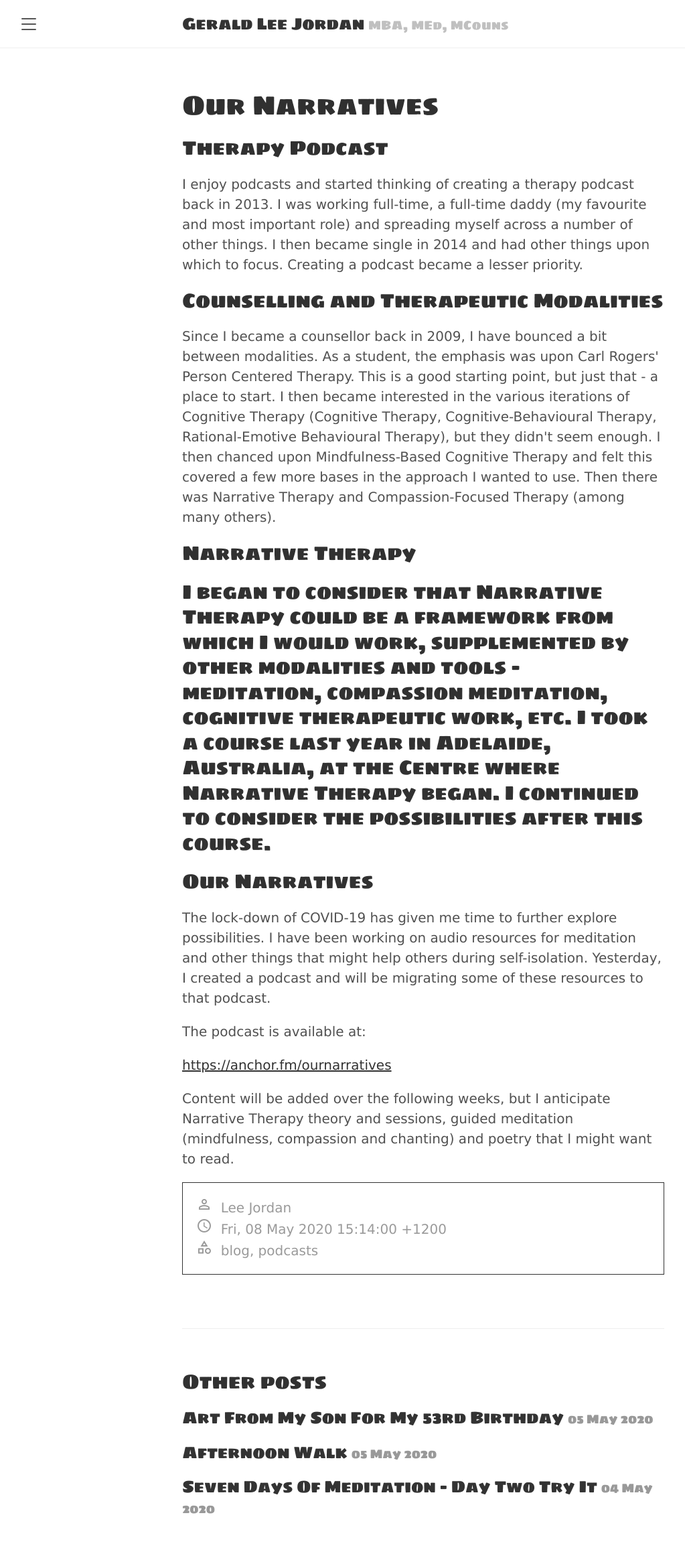
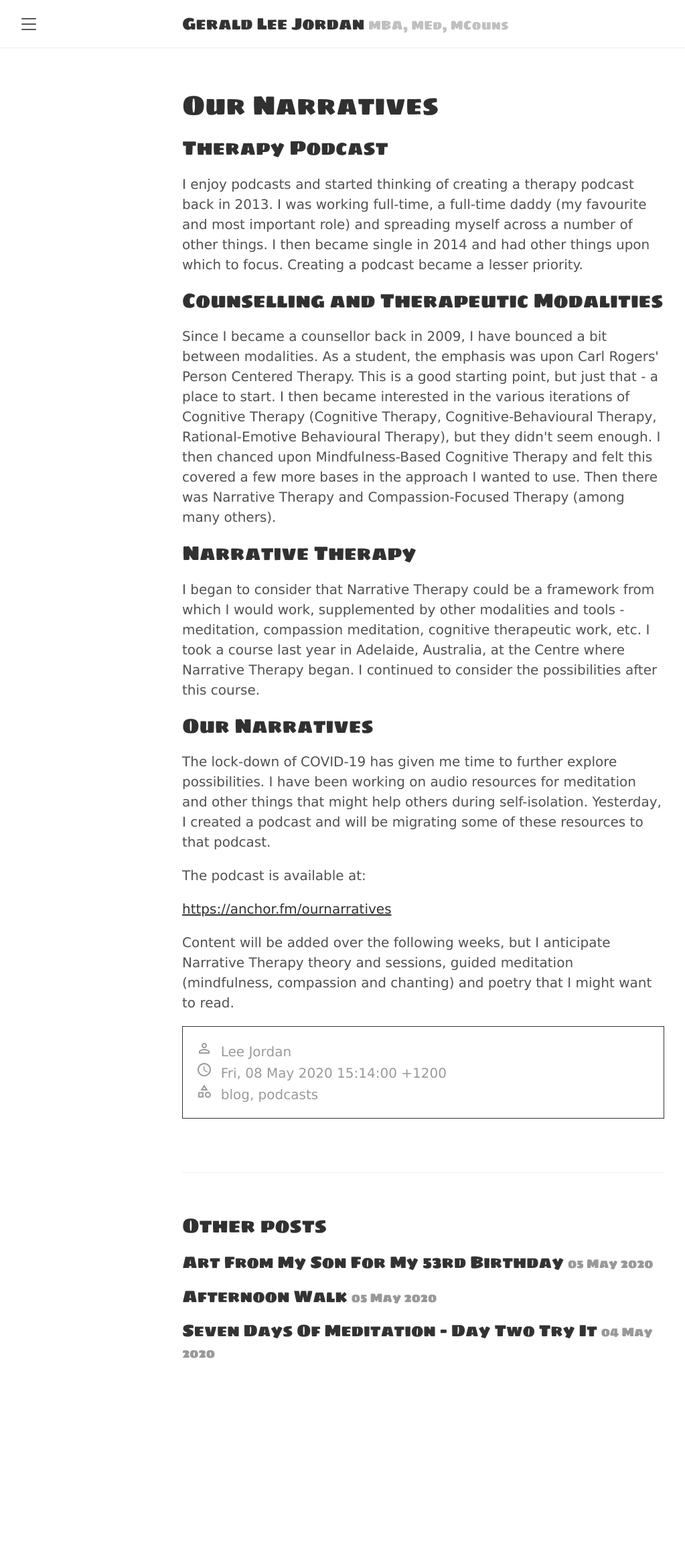
Before and after one commit to tracyjordan/tracyjordan.github.io, a Jekyll site: the page built from _posts/2020-05-08-our-narrratives.md, in a window 1280 px wide. Shown: the whole page at 67% size, without its empty margins (8-1031 px from the left). Built offline with Jekyll 4.4.1, drawn with Linux system fonts in a browser that asks for light colours; after the commit the page ends 2094 px from its top, so only the background shows below that.

```diff
--- a/_posts/2020-05-08-our-narrratives.md
+++ b/_posts/2020-05-08-our-narrratives.md
@@ -15,7 +15,7 @@ published: true
 
 <p>Since I became a counsellor back in 2009, I have bounced a bit between modalities. As a student, the emphasis was upon Carl Rogers' Person Centered Therapy. This is a good starting point, but just that - a place to start. I then became interested in the various iterations of Cognitive Therapy (Cognitive Therapy, Cognitive-Behavioural Therapy, Rational-Emotive Behavioural Therapy), but they didn't seem enough. I then chanced upon Mindfulness-Based Cognitive Therapy and felt this covered a few more bases in the approach I wanted to use. Then there was Narrative Therapy and Compassion-Focused Therapy (among many others).</p>
 
-<h2>Narrative Therapy<h2>
+<h2>Narrative Therapy</h2>
 
 <p>I began to consider that Narrative Therapy could be a framework from which I would work, supplemented by other modalities and tools - meditation, compassion meditation, cognitive therapeutic work, etc. I took a course last year in Adelaide, Australia, at the Centre where Narrative Therapy began. I continued to consider the possibilities after this course.</p>
 
```
